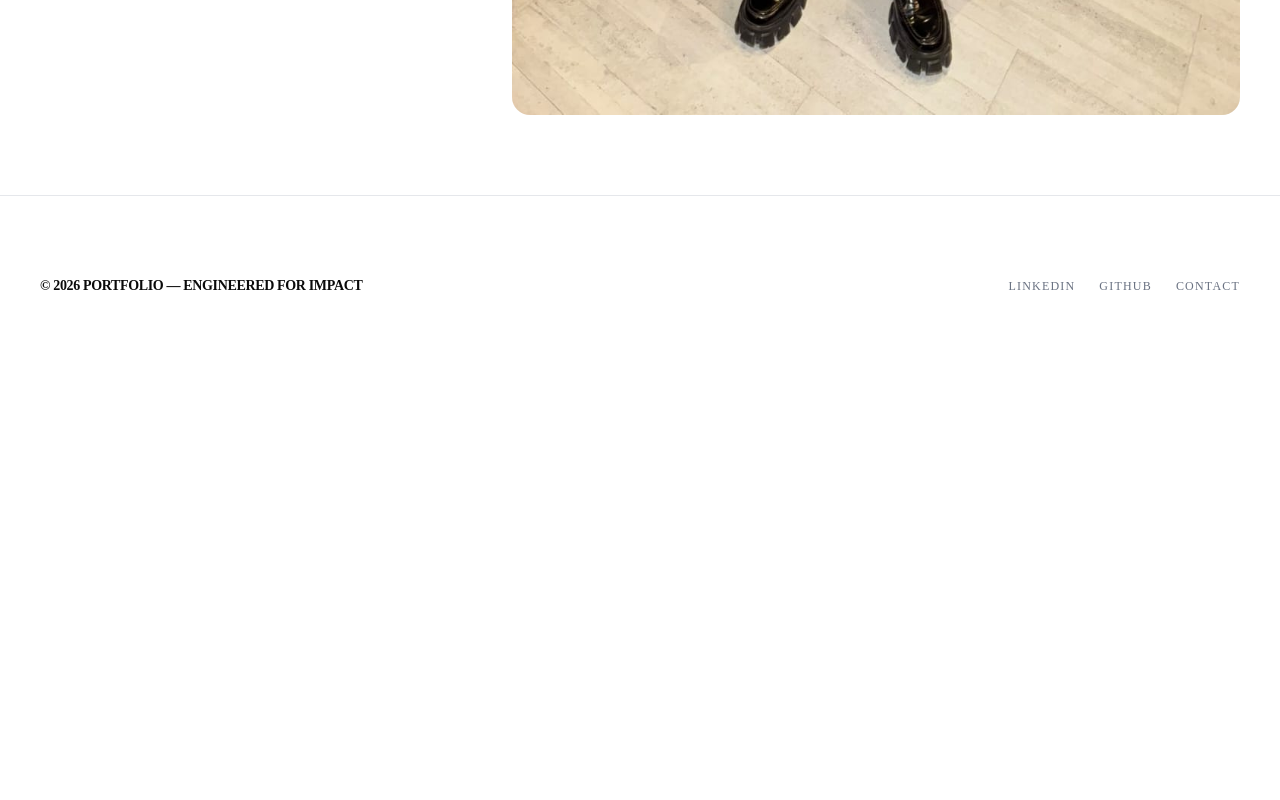
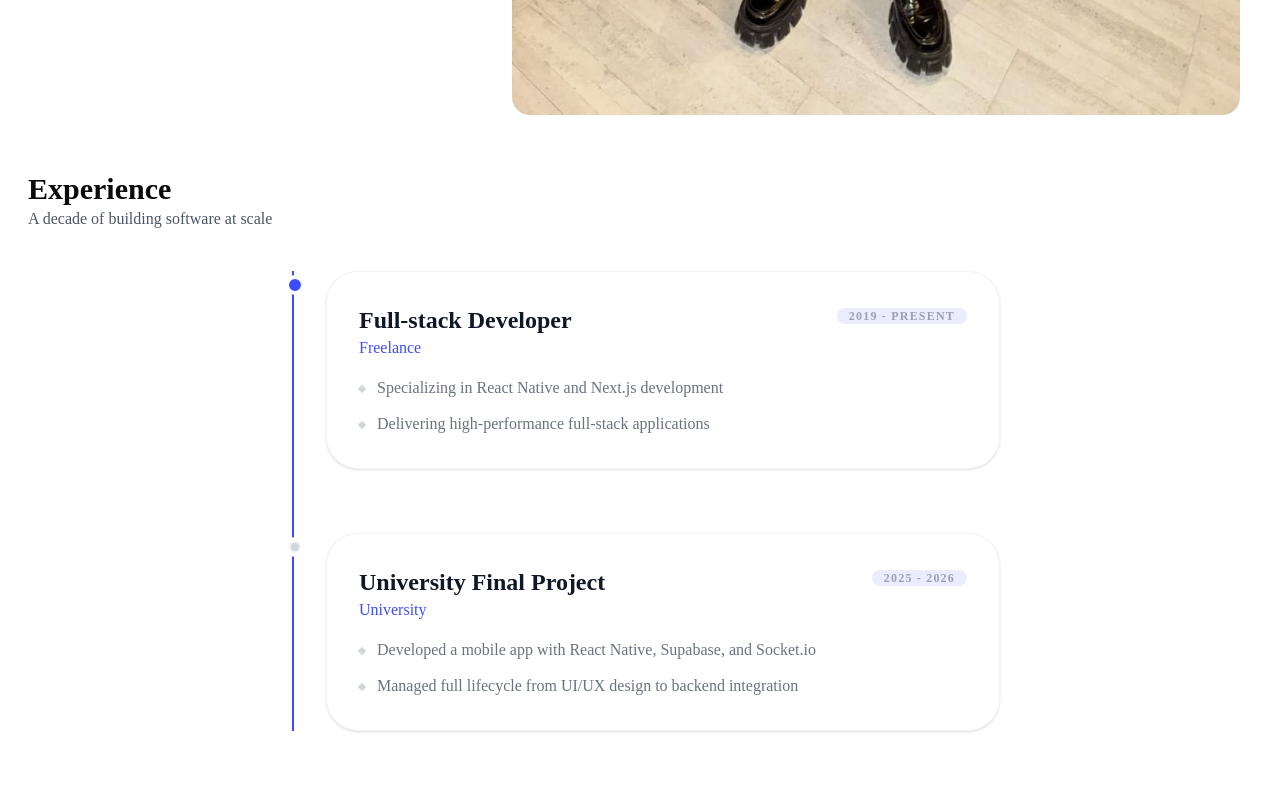
Before and after one commit to Programmingchuks24/portfoliov2, a Next.js app: page /about in a window 1280 px wide. Shown: the part 980-1780 px from the top of the page. Before the commit the page ends 1356 px from the top, so only its background shows below. Built offline with nearby package versions, Linux system fonts and the light colour scheme.

Commit message:
created the timeline in the about me section

```diff
--- a/app/about/page.tsx
+++ b/app/about/page.tsx
@@ -1,3 +1,4 @@
+import { Timeline } from '@/components/timeline'
 import Image from 'next/image'
 import React from 'react'
 
@@ -20,7 +21,9 @@ const about = () => {
       <div className = " flex flex-col gap-5">
         <p className = "text-4xl font-bold md:text-5xl">Architecting Digital Experiences</p>
 
-        <p>I am a software engineer and fullstack developer with a passion for creating innovative digital solutions. Ive been coding for up to 9 years and have experience in building scalable web applications and mobile apps.</p>
+        <p className="text-gray-600">
+          I am a software engineer and fullstack developer with a passion for creating innovative digital solutions. Ive been coding for up to 9 years and have experience in building scalable web applications and mobile apps.
+        </p>
       </div>
 
       <div className="flex flex-row gap-4">
@@ -45,6 +48,16 @@ const about = () => {
       </div>
 
     </div>
+
+    <section className="py-10 px-6 items-center justify-center text-center md:items-start md:text-left md:px-7">
+
+      <div>
+        <p className="text-3xl font-bold">Experience</p>
+        <p className="text-gray-600">A decade of building software at scale</p>
+      </div>
+
+      <Timeline/>
+    </section>
    </div>
   )
 }
--- a/app/page.tsx
+++ b/app/page.tsx
@@ -48,7 +48,7 @@ const page = () => {
           </p>
         </div>
 
-        <div className="grid grid-cols-1 md:grid-cols-3 gap-4 p-4  mx-auto">
+        <div className="grid grid-cols-1 md:grid-cols-3 gap-4 p-4  mx-auto mt-5">
           {/* Global Event Mesh - Large Card */}
           <div className="md:col-span-2 bg-gray-400 rounded-3xl p-8 min-h-75 relative overflow-hidden">
             <div className="bg-white/90 p-6 rounded-2xl max-w-sm">
--- /dev/null
+++ b/components/timeline.tsx
@@ -0,0 +1,104 @@
+"use client"
+import { motion } from "framer-motion";
+
+const TimelineItem = ({ item, index }: { item: any; index: number }) => {
+  return (
+    <div className="relative">
+      {/* The Dot Animation */}
+      <motion.div
+        initial={{ scale: 0, opacity: 0 }}
+        whileInView={{ scale: 1, opacity: 1 }}
+        transition={{ duration: 0.4, delay: index * 0.1 }}
+        viewport={{ once: true }}
+        className="absolute -left-[41px] top-1 flex items-center justify-center z-10"
+      >
+        <div className="bg-white p-1 rounded-full">
+          <div
+            className={`size-3 rounded-full border-2 ${
+              index === 0
+                ? "bg-[#3e4cff] border-[#3e4cff]"
+                : "bg-gray-300 border-gray-100"
+            }`}
+          />
+        </div>
+      </motion.div>
+
+      {/* The Card Animation */}
+      <motion.div
+        initial={{ x: 20, opacity: 0 }}
+        whileInView={{ x: 0, opacity: 1 }}
+        transition={{ duration: 0.5, delay: index * 0.2 }}
+        viewport={{ once: true }}
+        className="bg-white p-8 rounded-[32px] border border-gray-100 shadow-sm mb-20 last:mb-0 "
+      >
+        <div className="flex flex-col justify-between md:flex-row-reverse">
+          <span className="text-xs font-bold uppercase tracking-widest text-gray-400 mb-2 block bg-[#3e4cff]/10 w-fit px-3 place-self-center rounded-full">
+            {item.date}
+          </span>
+
+          <h3 className="text-2xl font-bold text-gray-900 flex flex-wrap items-center gap-3">
+            {item.title}
+          </h3>
+        </div>
+
+        <p className="text-[#3e4cff] font-medium mb-4">{item.company}</p>
+
+        <ul className="space-y-3 text-gray-500">
+          {item.points.map((point: string, i: number) => (
+            <li key={i} className="flex items-start gap-3">
+              <span className="mt-2.5 size-1.5 shrink-0 bg-gray-300 rotate-45" />
+              {point}
+            </li>
+          ))}
+        </ul>
+      </motion.div>
+    </div>
+  );
+};
+
+export const Timeline = () => {
+  const experiences = [
+  {
+    title: "Full-stack Developer",
+    company: "Freelance",
+    date: "2019 - Present", // Add this field
+    points: [
+      "Specializing in React Native and Next.js development",
+      "Delivering high-performance full-stack applications"
+    ]
+  },
+  {
+    title: "University Final Project",
+    company: "University",
+    date: "2025 - 2026",
+    points: [
+      "Developed a mobile app with React Native, Supabase, and Socket.io",
+      "Managed full lifecycle from UI/UX design to backend integration"
+    ]
+  },
+];
+
+  return (
+    <div className="max-w-3xl mx-auto py-10 px-6">
+      <div className="relative border-l-2 border-gray-100 ml-3 pl-8 flex flex-col gap-16">
+        {/* Animated Line Overlay */}
+        <motion.div
+          className="absolute left-0 top-0 w-[2px] bg-[#3e4cff] origin-top"
+          initial={{ scaleY: 0 }}
+          whileInView={{ scaleY: 1 }}
+          transition={{ duration: 1.5, ease: "easeInOut" }}
+          viewport={{ once: true }}
+          style={{ height: "100%", left: "-2px" }}
+        />
+        {experiences.map((item, index) => (
+          <TimelineItem
+            key={index}
+            item={item}
+            index={index}
+            isLast={index === experiences.length - 1}
+          />
+        ))}
+      </div>
+    </div>
+  );
+};
--- a/package.json
+++ b/package.json
@@ -12,6 +12,7 @@
     "@react-email/render": "^2.0.7",
     "class-variance-authority": "^0.7.1",
     "clsx": "^2.1.1",
+    "framer-motion": "^12.38.0",
     "lucide-react": "^1.11.0",
     "next": "16.2.4",
     "next-themes": "^0.4.6",
```
Also changed, not shown: 1 other file (tests, documents, lock files or other folders).
